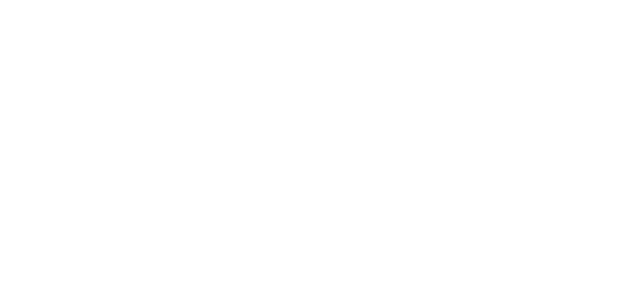
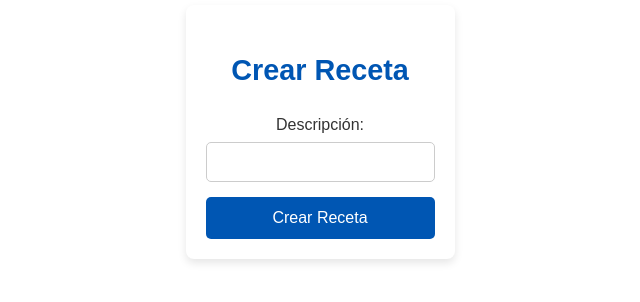
Before and after one commit to Sebastian-M-C/front_vite_clinica, a React (Vite) app: page /crear-receta in a window 1280 px wide. Before the commit this address had no page. Shown: the part 268-570 px from the top of the page, without its empty margins (320-960 px from the left). Built offline with nearby package versions, Linux system fonts and the light colour scheme.

Commit message:
hasta aquí creo que ya esta todo, falta reportes, log in

```diff
--- a/src/App.tsx
+++ b/src/App.tsx
@@ -13,6 +13,7 @@
 import TriajeForm from './pages/components/Triaje/TriajeForm';
 import TriajeList from './pages/components/Triaje/TriajeList';
 import HistorialList from './pages/components/Historial/HistorialList';
+import CrearRecetaForm from './pages/components/Receta/CrearRecetaForm';
 
  // Asegúrate de que la ruta es correcta
 function App() {
@@ -33,6 +34,7 @@
         <Route path="/triaje" element={<TriajeList />} />
         <Route path="/triaje/:id" element={<TriajeForm />} />
         <Route path="/historial-triaje" element={<HistorialList />} />
+        <Route path="/crear-receta" element={<CrearRecetaForm />} />
 
       </Routes>
     </Router>
--- a/src/pages/components/Header/Header.tsx
+++ b/src/pages/components/Header/Header.tsx
@@ -10,7 +10,7 @@
         <Link to="/">Home</Link>
         <Link to="/especialidades">Find a specialist</Link>
         <Link to="/triaje">Triaje</Link>
-        <Link to="/Medico">Medico</Link>
+        <Link to="/crear-receta">Crear Receta</Link>
         <Link to="/historial-triaje">Historial</Link>
       </nav>
     </header>
--- a/src/pages/components/Historial/HistorialList.css
+++ b/src/pages/components/Historial/HistorialList.css
@@ -1,24 +1,59 @@
 /* HistorialTriajeList.css */
 .historial-triaje-container {
   padding: 20px;
+  max-width: 600px;
+  margin: 0 auto;
+  font-family: Arial, sans-serif;
 }
 
 .historial-triaje-title {
+  font-size: 2rem;
+  color: #0056b3;
+  text-align: center;
+  margin-bottom: 20px;
+  font-weight: bold;
+}
+
+.triaje-list, .receta-list {
+  display: flex;
+  flex-direction: column;
+  gap: 15px;
+}
+
+.triaje-card, .receta-card {
+  padding: 20px;
+  border-radius: 8px;
+  background-color: #ffffff;
+  box-shadow: 0 4px 8px rgba(0, 0, 0, 0.15);
+  transition: transform 0.2s, box-shadow 0.2s;
+  font-size: 1.1rem;
+}
+
+.triaje-card:hover, .receta-card:hover {
+  transform: translateY(-5px);
+  box-shadow: 0 6px 12px rgba(0, 0, 0, 0.2);
+}
+
+.triaje-card p, .receta-card p {
+  margin: 0;
+  color: #333333;
+  font-size: 1rem;
+  line-height: 1.5;
+}
+
+.colorcito {
+  color: #0056b3;
+  font-weight: 500;
+}
+
+.section-title {
   font-size: 1.5rem;
   color: #0056b3;
-  }
-
-  .triaje-list {
-    display: flex;
-    flex-direction: column;
-    gap: 10px;
-  }
-
-  .triaje-card {
-    padding: 15px;
-    border-radius: 5px;
-    background-color: #f9f9f9;
-    box-shadow: 0 2px 4px rgba(0, 0, 0, 0.1);
+  margin-top: 30px;
+  text-align: left;
+  border-bottom: 2px solid #0056b3;
+  padding-bottom: 5px;
+  margin-bottom: 10px;
 }
 
 .colorcito{
--- a/src/pages/components/Historial/HistorialList.tsx
+++ b/src/pages/components/Historial/HistorialList.tsx
@@ -1,35 +1,57 @@
 import React, { useEffect, useState } from 'react';
-import { getAllTriaje } from '../../../services/apiService'; // Asegúrate de que esta función esté correctamente configurada
-import './HistorialList.css'
+import { getAllTriaje, getAllRecetas } from '../../../services/apiService';
+import './HistorialList.css';
 
 interface Triaje {
   id: number;
   descripcion: string;
 }
 
+interface Receta {
+  id: number;
+  descripcion: string;
+}
+
 const HistorialTriajeList: React.FC = () => {
   const [triajes, setTriajes] = useState<Triaje[]>([]);
+  const [recetas, setRecetas] = useState<Receta[]>([]);
 
   useEffect(() => {
-    const fetchTriajes = async () => {
+    const fetchData = async () => {
       try {
-        const data = await getAllTriaje();
-        setTriajes(data);
+        // Obtener triajes
+        const triajeData = await getAllTriaje();
+        setTriajes(triajeData);
+
+        // Obtener recetas
+        const recetaData = await getAllRecetas();
+        setRecetas(recetaData);
       } catch (error) {
-        console.error('Error fetching triajes:', error);
+        console.error('Error fetching data:', error);
       }
     };
 
-    fetchTriajes();
+    fetchData();
   }, []);
 
   return (
     <div className="historial-triaje-container">
       <h2 className="historial-triaje-title">Historial</h2>
+
       <div className="triaje-list">
+        <h3>Triaje</h3>
         {triajes.map((triaje) => (
           <div key={triaje.id} className="triaje-card">
-            <p className='colorcito'>{triaje.descripcion}</p>
+            <p className="colorcito">{triaje.descripcion}</p>
+          </div>
+        ))}
+      </div>
+
+      <div className="receta-list">
+        <h3 className='colorcito'>Recetas</h3>
+        {recetas.map((receta) => (
+          <div key={receta.id} className="receta-card">
+            <p className="colorcito">{receta.descripcion}</p>
           </div>
         ))}
       </div>
--- /dev/null
+++ b/src/pages/components/Receta/CrearRecetaForm.css
@@ -0,0 +1,81 @@
+/* CrearRecetaForm.css */
+
+.crear-receta-container {
+    max-width: 400px;
+    margin: 0 auto;
+    padding: 20px;
+    background-color: #ffffff;
+    border-radius: 8px;
+    box-shadow: 0 4px 8px rgba(0, 0, 0, 0.1);
+    font-family: Arial, sans-serif;
+}
+
+.crear-receta-title {
+    font-size: 1.8rem;
+    color: #0056b3;
+    text-align: center;
+    margin-bottom: 20px;
+    font-weight: bold;
+}
+
+.form-group {
+    margin-bottom: 15px;
+}
+
+.form-group label {
+    display: block;
+    font-size: 1rem;
+    color: #333333;
+    margin-bottom: 5px;
+}
+
+.form-group input[type="text"] {
+    width: 100%;
+    padding: 10px;
+    font-size: 1rem;
+    color: #333333;
+    border: 1px solid #cccccc;
+    border-radius: 5px;
+    box-sizing: border-box;
+    transition: border-color 0.3s ease;
+}
+
+.form-group input[type="text"]:focus {
+    border-color: #0056b3;
+    outline: none;
+    box-shadow: 0 0 5px rgba(0, 86, 179, 0.3);
+}
+
+.submit-button {
+    width: 100%;
+    padding: 12px;
+    font-size: 1rem;
+    color: #ffffff;
+    background-color: #0056b3;
+    border: none;
+    border-radius: 5px;
+    cursor: pointer;
+    transition: background-color 0.3s ease, transform 0.2s ease;
+}
+
+.submit-button:hover {
+    background-color: #004099;
+}
+
+.submit-button:active {
+    transform: translateY(2px);
+}
+
+.success-message {
+    margin-top: 20px;
+    font-size: 1rem;
+    color: #28a745;
+    text-align: center;
+}
+
+.error-message {
+    margin-top: 20px;
+    font-size: 1rem;
+    color: #dc3545;
+    text-align: center;
+}
--- /dev/null
+++ b/src/pages/components/Receta/CrearRecetaForm.tsx
@@ -0,0 +1,45 @@
+import React, { useState } from 'react';
+import axios from 'axios';
+import './CrearRecetaForm.css';
+
+const CrearRecetaForm: React.FC = () => {
+  const [descripcion, setDescripcion] = useState<string>("");
+  const [successMessage, setSuccessMessage] = useState<string>("");
+  const [errorMessage, setErrorMessage] = useState<string>("");
+
+  const handleSubmit = async (e: React.FormEvent<HTMLFormElement>) => {
+    e.preventDefault();
+    try {
+      const response = await axios.post('http://localhost:8080/api/recetas', { descripcion });
+      setSuccessMessage("Receta creada con éxito.");
+      setErrorMessage("");
+      setDescripcion("");
+    } catch (error) {
+      console.error("Error al crear la receta:", error);
+      setErrorMessage("Hubo un problema al crear la receta.");
+      setSuccessMessage("");
+    }
+  };
+
+  return (
+    <div className="crear-receta-container">
+      <h2 className="crear-receta-title">Crear Receta</h2>
+      <form onSubmit={handleSubmit}>
+        <div className="form-group">
+          <label>Descripción:</label>
+          <input
+            type="text"
+            value={descripcion}
+            onChange={(e) => setDescripcion(e.target.value)}
+            required
+          />
+        </div>
+        <button type="submit" className="submit-button">Crear Receta</button>
+      </form>
+      {successMessage && <p className="success-message">{successMessage}</p>}
+      {errorMessage && <p className="error-message">{errorMessage}</p>}
+    </div>
+  );
+}
+
+export default CrearRecetaForm;
--- a/src/services/apiService.ts
+++ b/src/services/apiService.ts
@@ -146,3 +146,8 @@
     throw error;
   }
 };
+
+export const getAllRecetas = async () => {
+  const response = await axios.get('http://localhost:8080/api/recetas');
+  return response.data;
+};
```
Lines whose indentation alone changed are shown as unchanged.
